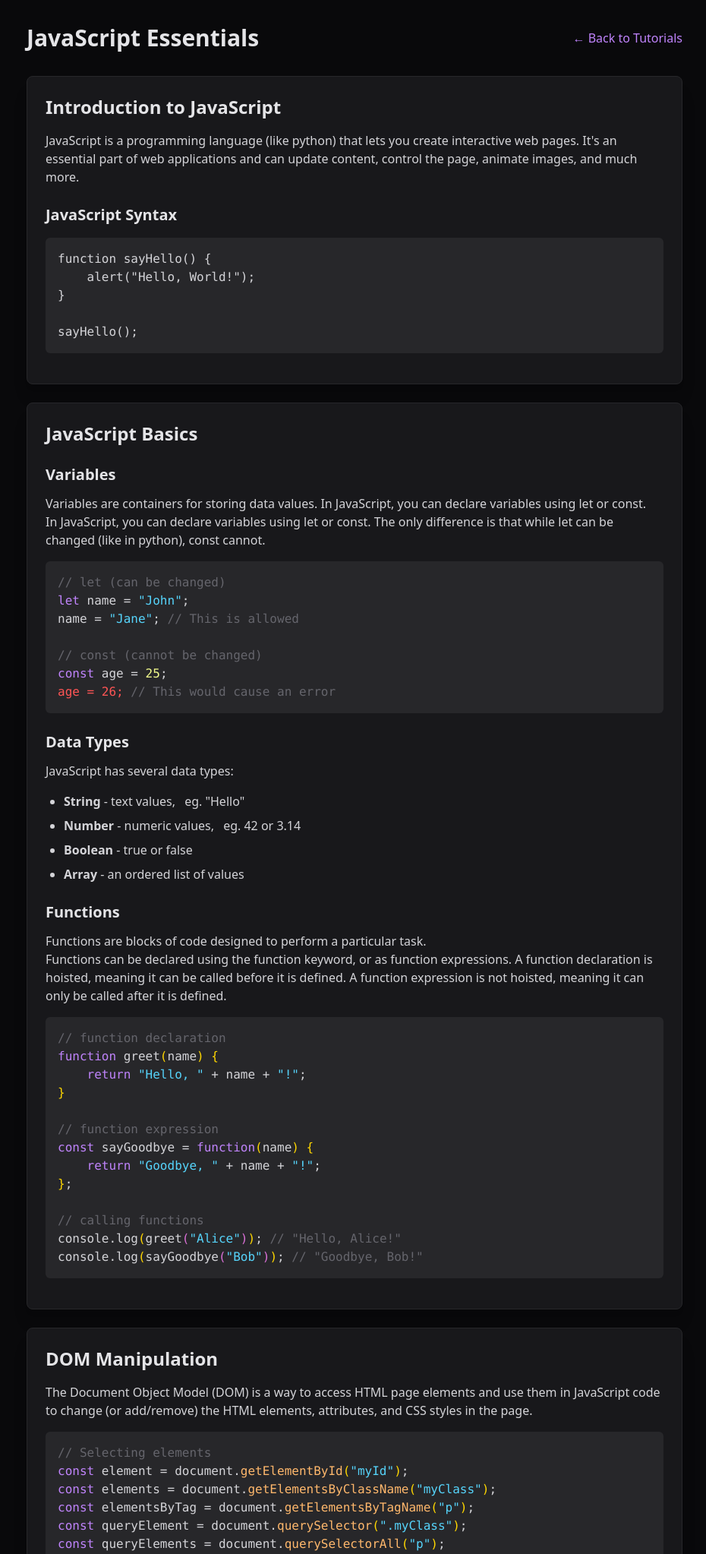
After one commit to varunaditya-plus/ShortSites, a Flask app: page /tutorials/javascript-essentials in a window 1280 px wide. The commit adds this page. Shown: the top 2046 px of the page at 76% size, without its empty margins (173-1103 px from the left). Run offline with Flask 3, Linux system fonts and the light colour scheme; some libraries are stand-ins or nearby versions.

Commit message:
Made tutorial CSS file, finished javascript essentials tutorial

```diff
--- /dev/null
+++ b/static/tutorial.css
@@ -0,0 +1,10 @@
+.tag { color: #c084fc; }
+.text { color: #e0e0e0; }
+.string { color: #56d4fb; }
+.par { color: #ffb86c; }
+.num { color: #f1fa8c }
+.prth { color: #ffd700 }
+.innerprth { color: #da70d6 }
+.comment { color: #65656c }
+* { scrollbar-width: none; }
+.error { color: #ff5555; }
--- a/templates/tutorials.html
+++ b/templates/tutorials.html
@@ -25,7 +25,7 @@
     </div>
 
     <div class="mt-8 flex flex-col items-center justify-center bg-zinc-900 p-6 border border-zinc-800 max-w-3xl w-full text-center rounded-lg shadow-xl">
-        <h2 class="text-2xl text-zinc-200 font-bold mb-4">Tutorials (more coming soon)</h2>
+        <h2 class="text-2xl text-zinc-200 font-bold mb-4">Tutorials</h2>
         <div class="grid gap-4 w-full">
             <div class="flex justify-between items-center p-4 bg-zinc-800 rounded-lg">
                 <span class="text-zinc-200">HTML Basics</span>
--- /dev/null
+++ b/templates/tutorials/javascript-essentials.html
@@ -0,0 +1,147 @@
+<!DOCTYPE html>
+<html lang="en">
+<head>
+    <meta charset="UTF-8">
+    <meta name="viewport" content="width=device-width, initial-scale=1.0">
+    <title>JavaScript Essentials by shortsites</title>
+    <script src="https://cdn.tailwindcss.com"></script>
+    <link rel="stylesheet" href="/static/tutorial.css">
+</head>
+<body class="flex flex-col font-sans m-0 min-h-screen text-zinc-100 bg-zinc-950">
+    <div class="container mx-auto px-4 py-8 max-w-4xl">
+        <div class="flex justify-between items-center mb-8">
+            <h1 class="text-3xl text-zinc-200 font-bold">JavaScript Essentials</h1>
+            <a href="/tutorials" class="text-purple-400 hover:text-purple-300 transition">← Back to Tutorials</a>
+        </div>
+
+        <div class="bg-zinc-900 p-6 border border-zinc-800 rounded-lg shadow-xl mb-6">
+            <h2 class="text-2xl text-zinc-200 font-bold mb-4">Introduction to JavaScript</h2>
+            <p class="text-zinc-300 mb-4">JavaScript is a programming language (like python) that lets you create interactive web pages. It's an essential part of web applications and can update content, control the page, animate images, and much more.</p>
+
+            <h3 class="text-xl text-zinc-200 font-bold mt-6 mb-3">JavaScript Syntax</h3>
+
+            <div class="bg-zinc-800 p-4 rounded-md mt-4 mb-4 overflow-x-auto">
+<pre class="text-zinc-300">
+function sayHello() {
+    alert("Hello, World!");
+}
+
+sayHello();
+</pre>
+            </div>
+        </div>
+
+        <div class="bg-zinc-900 p-6 border border-zinc-800 rounded-lg shadow-xl mb-6">
+            <h2 class="text-2xl text-zinc-200 font-bold mb-4">JavaScript Basics</h2>
+
+            <h3 class="text-xl text-zinc-200 font-bold mt-6 mb-3">Variables</h3>
+            <p class="text-zinc-300">Variables are containers for storing data values. In JavaScript, you can declare variables using let or const.</p>
+            <p class="text-zinc-300 mb-4">In JavaScript, you can declare variables using let or const. The only difference is that while let can be changed (like in python), const cannot.</p>
+
+            <div class="bg-zinc-800 p-4 rounded-md mt-4 mb-4 overflow-x-auto">
+<pre class="text-zinc-300">
+<span class="comment">// let (can be changed)</span>
+<span class="tag">let</span> name = <span class="string">"John"</span>;
+name = <span class="string">"Jane"</span>; <span class="comment">// This is allowed</span>
+
+<span class="comment">// const (cannot be changed)</span>
+<span class="tag">const</span> age = <span class="num">25</span>;
+<span class="error">age = 26;</span> <span class="comment">// This would cause an error</span>
+</pre>
+            </div>
+
+            <h3 class="text-xl text-zinc-200 font-bold mt-6 mb-3">Data Types</h3>
+            <p class="text-zinc-300 mb-4">JavaScript has several data types:</p>
+            <ul class="list-disc pl-6 text-zinc-300 space-y-2">
+                <li><strong>String</strong> - text values,  eg. "Hello"</li>
+                <li><strong>Number</strong> - numeric values,  eg. 42 or 3.14</li>
+                <li><strong>Boolean</strong> - true or false</li>
+                <li><strong>Array</strong> - an ordered list of values</li>
+            </ul>
+
+            <h3 class="text-xl text-zinc-200 font-bold mt-6 mb-3">Functions</h3>
+            <p class="text-zinc-300">Functions are blocks of code designed to perform a particular task.</p>
+            <p class="text-zinc-300 mb-4">Functions can be declared using the function keyword, or as function expressions. A function declaration is hoisted, meaning it can be called before it is defined. A function expression is not hoisted, meaning it can only be called after it is defined.</p>
+
+            <div class="bg-zinc-800 p-4 rounded-md mt-4 mb-4 overflow-x-auto">
+<pre class="text-zinc-300">
+<span class="comment">// function declaration</span>
+<span class="tag">function</span> greet<span class="prth">(</span>name<span class="prth">) {</span>
+    <span class="tag">return</span> <span class="string">"Hello, "</span> + name + <span class="string">"!"</span>;
+<span class="prth">}</span>
+
+<span class="comment">// function expression</span>
+<span class="tag">const</span> sayGoodbye = <span class="tag">function</span><span class="prth">(</span>name<span class="prth">) {</span>
+    <span class="tag">return</span> <span class="string">"Goodbye, "</span> + name + <span class="string">"!"</span>;
+<span class="prth">}</span>;
+
+<span class="comment">// calling functions</span>
+console.log<span class="prth">(</span>greet<span class="innerprth">(</span><span class="string">"Alice"</span><span class="innerprth">)</span><span class="prth">)</span>; <span class="comment">// "Hello, Alice!"</span>
+console.log<span class="prth">(</span>sayGoodbye<span class="innerprth">(</span><span class="string">"Bob"</span><span class="innerprth">)</span><span class="prth">)</span>; <span class="comment">// "Goodbye, Bob!"</span>
+</pre>
+            </div>
+        </div>
+
+        <div class="bg-zinc-900 p-6 border border-zinc-800 rounded-lg shadow-xl mb-6">
+            <h2 class="text-2xl text-zinc-200 font-bold mb-4">DOM Manipulation</h2>
+            <p class="text-zinc-300 mb-4">The Document Object Model (DOM) is a way to access HTML page elements and use them in JavaScript code to change (or add/remove) the HTML elements, attributes, and CSS styles in the page.</p>
+
+            <div class="bg-zinc-800 p-4 rounded-md mt-4 mb-4 overflow-x-auto">
+<pre class="text-zinc-300">
+<span class="comment">// Selecting elements</span>
+<span class="tag">const</span> element = document.<span class="par">getElementById</span><span class="prth">(</span><span class="string">"myId"</span><span class="prth">)</span>;
+<span class="tag">const</span> elements = document.<span class="par">getElementsByClassName</span><span class="prth">(</span><span class="string">"myClass"</span><span class="prth">)</span>;
+<span class="tag">const</span> elementsByTag = document.<span class="par">getElementsByTagName</span><span class="prth">(</span><span class="string">"p"</span><span class="prth">)</span>;
+<span class="tag">const</span> queryElement = document.<span class="par">querySelector</span><span class="prth">(</span><span class="string">".myClass"</span><span class="prth">)</span>;
+<span class="tag">const</span> queryElements = document.<span class="par">querySelectorAll</span><span class="prth">(</span><span class="string">"p"</span><span class="prth">)</span>;
+
+<span class="comment">// Changing HTML content</span>
+element.innerHTML = <span class="string">"New content"</span>;
+element.textContent = <span class="string">"New text"</span>;
+
+<span class="comment">// Changing CSS</span>
+element.style.color = <span class="string">"blue"</span>;
+element.style.fontSize = <span class="string">"20px"</span>;
+
+<span class="comment">// Adding/removing classes</span>
+element.classList.<span class="par">add</span><span class="prth">(</span><span class="string">"highlight"</span><span class="prth">)</span>;
+element.classList.<span class="par">remove</span><span class="prth">(</span><span class="string">"old-class"</span><span class="prth">)</span>;
+element.classList.<span class="par">toggle</span><span class="prth">(</span><span class="string">"active"</span><span class="prth">)</span>;
+
+<span class="comment">// Creating new elements</span>
+<span class="tag">const</span> newElement = document.<span class="par">createElement</span><span class="prth">(</span><span class="string">"div"</span><span class="prth">)</span>;
+newElement.textContent = <span class="string">"I'm a new element"</span>;
+document.body.<span class="par">appendChild</span><span class="prth">(</span>newElement<span class="prth">)</span>;
+</pre>
+            </div>
+        </div>
+
+        <div class="bg-zinc-900 p-6 border border-zinc-800 rounded-lg shadow-xl mb-6">
+            <h2 class="text-2xl text-zinc-200 font-bold mb-4">Events</h2>
+            <p class="text-zinc-300 mb-4">JavaScript can execute code when something happens. This 'something' is known as an event. An example of an even is when a user clicks a button.</p>
+
+            <div class="bg-zinc-800 p-4 rounded-md mt-4 mb-4 overflow-x-auto">
+<pre class="text-zinc-300">
+<span class="comment">// Adding event listeners</span>
+document.<span class="par">getElementById</span><span class="prth">(</span><span class="string">"myButton"</span><span class="prth">)</span>.<span class="par">addEventListener</span><span class="prth">(</span><span class="string">"click"</span>, <span class="tag">function</span><span class="prth">() {</span>
+    alert<span class="prth">(</span><span class="string">"Button was clicked!"</span><span class="prth">)</span>;
+<span class="prth">}</span><span class="prth">)</span>;
+
+<span class="comment">// Common events:</span>
+<span class="comment">// click - when an element is clicked</span>
+<span class="comment">// mouseover - when the mouse moves over an element</span>
+<span class="comment">// mouseout - when the mouse moves away from an element</span>
+<span class="comment">// keydown - when a key is pressed</span>
+<span class="comment">// load - when the element has finished loading on the page</span>
+</pre>
+            </div>
+        </div>
+
+        <div class="bg-zinc-900 p-6 border border-zinc-800 rounded-lg shadow-xl">
+            <h2 class="text-2xl text-zinc-200 font-bold mb-4">Try It Yourself</h2>
+            <p class="text-zinc-300 mb-4">The best way to learn JavaScript is by practicing.<br>CCreate a new shortsite and experiment with JavaScript to make your webpage interactive.</p>
+            <a href="/create" class="inline-block bg-purple-600 hover:bg-purple-700 text-white font-bold py-2 px-4 rounded transition">Create a Shortsite</a>
+        </div>
+    </div>
+</body>
+</html>
```
Also changed, not shown: templates/tutorials/-javascript-essentials.html (deleted, +0 -153 lines), templates/tutorials/css-fundamentals.html (+5 -11 lines), templates/tutorials/html-basics.html (+1 -7 lines).
